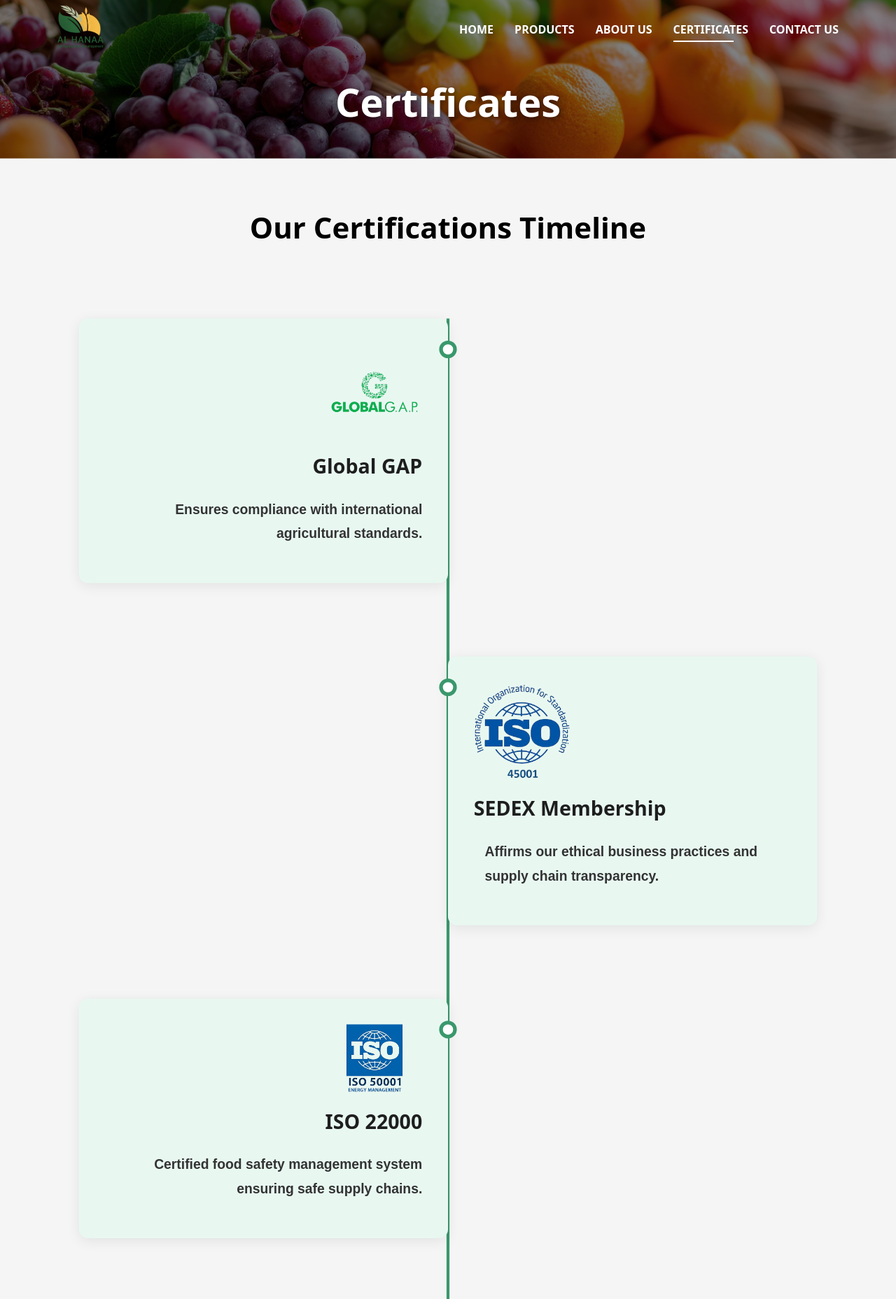
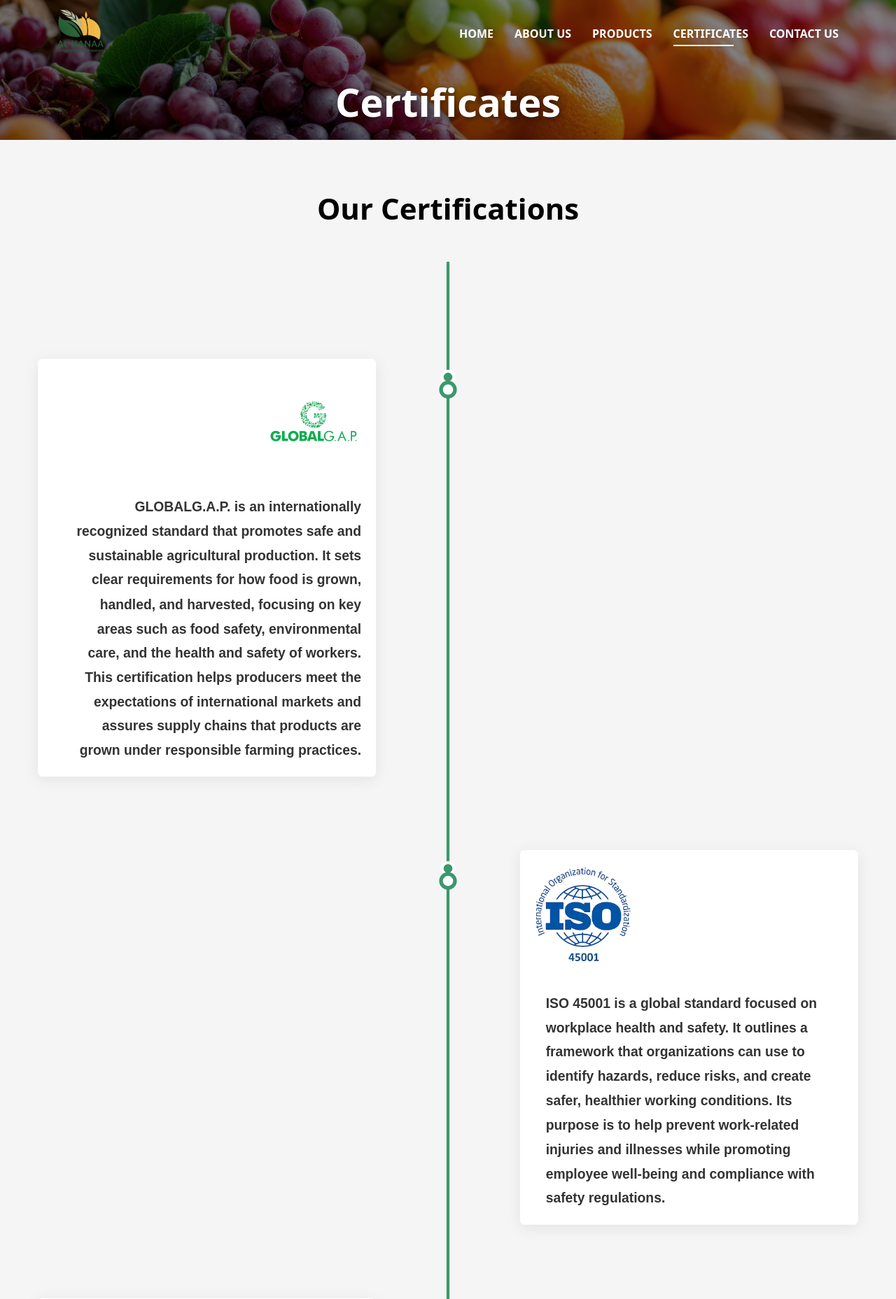
Before and after one commit to Omartouni20/Alhanaa_website, a Django app: page /certificates/ in a window 1280 px wide. Shown: the top 1857 px of the page at 70% size. Run offline with Django 5.2, Linux system fonts and the light colour scheme; some libraries are stand-ins or nearby versions.

Commit message:
Finales.Test.3.1

```diff
--- a/static/css/style.css
+++ b/static/css/style.css
@@ -2456,7 +2456,7 @@ background-color: #0056b3;
    color: #FFD700; /* اللون الأصفر عند الهوفر */
   transform: scale(1.05);
 }
-   .timeline-section {
+   /*.timeline-section {
       padding: 70px 0;
     }
 
@@ -2559,3 +2559,139 @@ background-color: #0056b3;
         max-width: 100%;
       }
     }
+    */
+    .timeline-section {
+  padding: 60px 0;
+  background-color: #f8f9fa;
+}
+
+.timeline {
+  position: relative;
+  margin: 0 auto;
+  padding: 2rem 0;
+}
+
+.timeline::before {
+  content: '';
+  position: absolute;
+  top: 0;
+  bottom: 0;
+  left: 50%;
+  transform: translateX(-50%);
+  width: 3px;
+  background: #3A986C;
+}
+
+.timeline-item {
+  position: relative;
+  margin-bottom: 60px;
+}
+
+.timeline-item .timeline-content {
+  background: #fff;
+  padding: 20px;
+  border-radius: 6px;
+  box-shadow: 0 4px 20px rgba(0, 0, 0, 0.08);
+  max-width: 460px;
+  transition: transform 0.4s ease;
+}
+
+.timeline-item.left .timeline-content {
+  margin-right: auto;
+}
+
+.timeline-item.right .timeline-content {
+  margin-left: auto;
+}
+
+.timeline-content img {
+  max-width: 80px;
+  margin-bottom: 15px;
+}
+
+.timeline-content h4 {
+  font-size: 20px;
+  color: #3A986C;
+  margin-bottom: 10px;
+}
+
+.timeline-content p {
+  font-size: 16px;
+  color: #555;
+  margin: 0;
+}
+
+/* دائرة صغيرة في المنتصف */
+.timeline-item::before {
+  content: '';
+  position: absolute;
+  top: 15px;
+  left: 50%;
+  transform: translateX(-50%);
+  width: 20px;
+  height: 20px;
+  background: #3A986C;
+  border: 4px solid #fff;
+  border-radius: 50%;
+  z-index: 2;
+}
+
+/* Responsive adjustments */
+@media (max-width: 768px) {
+  .timeline::before {
+    display: none; /* ✅ إخفاء الخط */
+  }
+
+  .timeline-item::before {
+    display: none; /* ✅ إخفاء الدائرة */
+  }
+
+  .timeline-item .timeline-content {
+    margin-left: 0 !important;
+    margin-right: 0 !important;
+    text-align: left !important;
+  }
+
+  .timeline-content {
+    max-width: 100%;
+  }
+}
+@media (max-width: 768px) {
+  .timeline::before {
+    display: none;
+  }
+
+  .timeline-item::before {
+    content: none !important;  /* ✅ يمنع إنشاء الدائرة */
+    display: none !important;  /* أو تأكيد الإخفاء */
+  }
+}
+@media (max-width: 767.98px) {
+  .vertical-line {
+    display: none !important;
+  }
+}
+
+/* هوفر مشترك للأيقونة والنص */
+.subabout-item a,
+.subabout-item i {
+  transition: all 0.3s ease;
+}
+
+.subabout-item div:hover a {
+  color: var(--color-tometo) !important;
+  transform: translateX(5px);
+  -webkit-transform: translateX(5px);
+  -moz-transform: translateX(5px);
+  -ms-transform: translateX(5px);
+  -o-transform: translateX(5px);
+}
+
+.subabout-item div:hover i {
+  color: var(--color-tometo) !important;
+  transform: scale(1.2);
+}
+
+.subabout-item i.fa-phone {
+  color: white !important;
+}
--- a/templates/certificates.html
+++ b/templates/certificates.html
@@ -15,6 +15,8 @@
   <link rel="stylesheet" href="{% static 'css/style.css' %}" />
   <link rel="stylesheet" href="https://cdnjs.cloudflare.com/ajax/libs/font-awesome/6.5.0/css/all.min.css" />
   <link rel="stylesheet" href="https://cdn.jsdelivr.net/npm/aos@2.3.4/dist/aos.css" />
+  <link href="https://cdn.jsdelivr.net/npm/bootstrap@5.3.0/dist/css/bootstrap.min.css" rel="stylesheet">
+
 
   <style>
     .timeline-section { padding: 70px 0; background-color: #f5f5f5; }
@@ -55,13 +57,14 @@
                     <li class="nav-item ">
     <a class="nav-link p-0" href="{% url 'index' %}" target="_self">Home</a>
                     </li>
+                                        <li class="nav-item">
+    <a class="nav-link p-0" aria-current="page"  href="{% url 'about' %}">About Us</a>
+</li>
                     <li class="nav-item">
     <a class="nav-link p-0" href="{% url 'products' %}" target="_self">Products</a>
 </li>
 
-                    <li class="nav-item">
-    <a class="nav-link p-0" aria-current="page"  href="{% url 'about' %}">About Us</a>
-</li>
+
 <li class="nav-item">
     <a class="nav-link p-0 active" href="{% url 'certificates' %}" target="_self">certificates</a>
 </li>
@@ -92,7 +95,7 @@
 
   <section class="timeline-section">
     <div class="container">
-      <h2 class="text-center mb-5">Our Certifications Timeline</h2>
+      <h2 class="text-center mb-5">Our Certifications</h2>
       <div class="timeline">
         <!-- شهادة 1 -->
         <div class="timeline-item left show-now active">
@@ -100,8 +103,8 @@
             <div class="col-md-6 d-flex justify-content-end">
               <div class="timeline-content text-end">
                 <img src="{% static 'images/2.png' %}" alt="Global GAP">
-                <h4>Global GAP</h4>
-                <p>Ensures compliance with international agricultural standards.</p>
+                <!--<h4>Global G.A.P</h4>-->
+                <p>GLOBALG.A.P. is an internationally recognized standard that promotes safe and sustainable agricultural production. It sets clear requirements for how food is grown, handled, and harvested, focusing on key areas such as food safety, environmental care, and the health and safety of workers. This certification helps producers meet the expectations of international markets and assures supply chains that products are grown under responsible farming practices.</p>
               </div>
             </div>
             <div class="col-md-6"></div>
@@ -115,8 +118,8 @@
             <div class="col-md-6 d-flex justify-content-start">
               <div class="timeline-content text-start">
                 <img src="{% static 'images/3.png' %}" alt="SEDEX">
-                <h4>SEDEX Membership</h4>
-                <p>Affirms our ethical business practices and supply chain transparency.</p>
+                <!--<h4>ISO 45001</h4>-->
+                <p>ISO 45001 is a global standard focused on workplace health and safety. It outlines a framework that organizations can use to identify hazards, reduce risks, and create safer, healthier working conditions. Its purpose is to help prevent work-related injuries and illnesses while promoting employee well-being and compliance with safety regulations.</p>
               </div>
             </div>
           </div>
@@ -128,8 +131,8 @@
             <div class="col-md-6 d-flex justify-content-end">
               <div class="timeline-content text-end">
                 <img src="{% static 'images/4.png' %}" alt="ISO 22000">
-                <h4>ISO 22000</h4>
-                <p>Certified food safety management system ensuring safe supply chains.</p>
+                <!--<h4>ISO 50001</h4>-->
+                <p>ISO 50001 is the international standard for managing energy efficiently. It helps organizations develop systems and processes to improve energy performance reducing energy consumption, cutting costs, and minimizing environmental impact. The goal of ISO 50001 is to support continuous improvement in energy use through smarter operations and responsible energy planning.</p>
               </div>
             </div>
             <div class="col-md-6"></div>
@@ -143,8 +146,8 @@
             <div class="col-md-6 d-flex justify-content-start">
               <div class="timeline-content text-start">
                 <img src="{% static 'images/5.png' %}" alt="Fair Trade">
-                <h4>Fair Trade</h4>
-                <p>Supports fair prices, decent working conditions, and sustainability.</p>
+                <!--<h4>ISO 9001</h4>-->
+                <p>ISO 9001 is the world’s most widely recognized standard for quality management. It provides a structured approach to improving efficiency, maintaining consistent product and service quality, and enhancing customer satisfaction. The standard helps organizations align their operations with global best practices and meet both customer and regulatory expectations.</p>
               </div>
             </div>
           </div>
@@ -156,8 +159,8 @@
             <div class="col-md-6 d-flex justify-content-end">
               <div class="timeline-content text-end">
                 <img src="{% static 'images/6.png' %}" alt="Organic Certification">
-                <h4>Organic Certified</h4>
-                <p>Confirms our compliance with organic farming and chemical-free production.</p>
+                <!--<h4>ISO 14001</h4>-->
+                <p>ISO 14001 is an international standard that focuses on effective environmental management. It provides organizations with a framework to identify, control, and reduce their environmental impact. The purpose of this standard is to promote sustainability by encouraging responsible resource use, waste reduction, and compliance with environmental regulations—helping businesses operate more efficiently while protecting the environment.</p>
               </div>
             </div>
             <div class="col-md-6"></div>
@@ -170,9 +173,9 @@
             <div class="col-md-6"></div>
             <div class="col-md-6 d-flex justify-content-start">
               <div class="timeline-content text-start">
-                <img src="{% static 'images/2.png' %}" alt="HACCP">
-                <h4>HACCP</h4>
-                <p>Hazard Analysis and Critical Control Points for global food safety standards.</p>
+                <img src="{% static 'images/7.png' %}" alt="HACCP">
+                <!--<h4>BRCGS</h4>-->
+                <p>BRCGS stands for Brand Reputation Compliance Global Standards. It is a leading global certification program developed to ensure that food products are produced, packaged, and handled to the highest safety and quality standards. The certification is built around strict requirements covering areas such as hygiene, hazard control, traceability, and quality assurance.</p>
               </div>
             </div>
           </div>
```
Also changed, not shown: templates/about.html (+4 -3 lines), templates/contact.html (+4 -3 lines), templates/index.html (+4 -3 lines), templates/products.html (+4 -3 lines).
